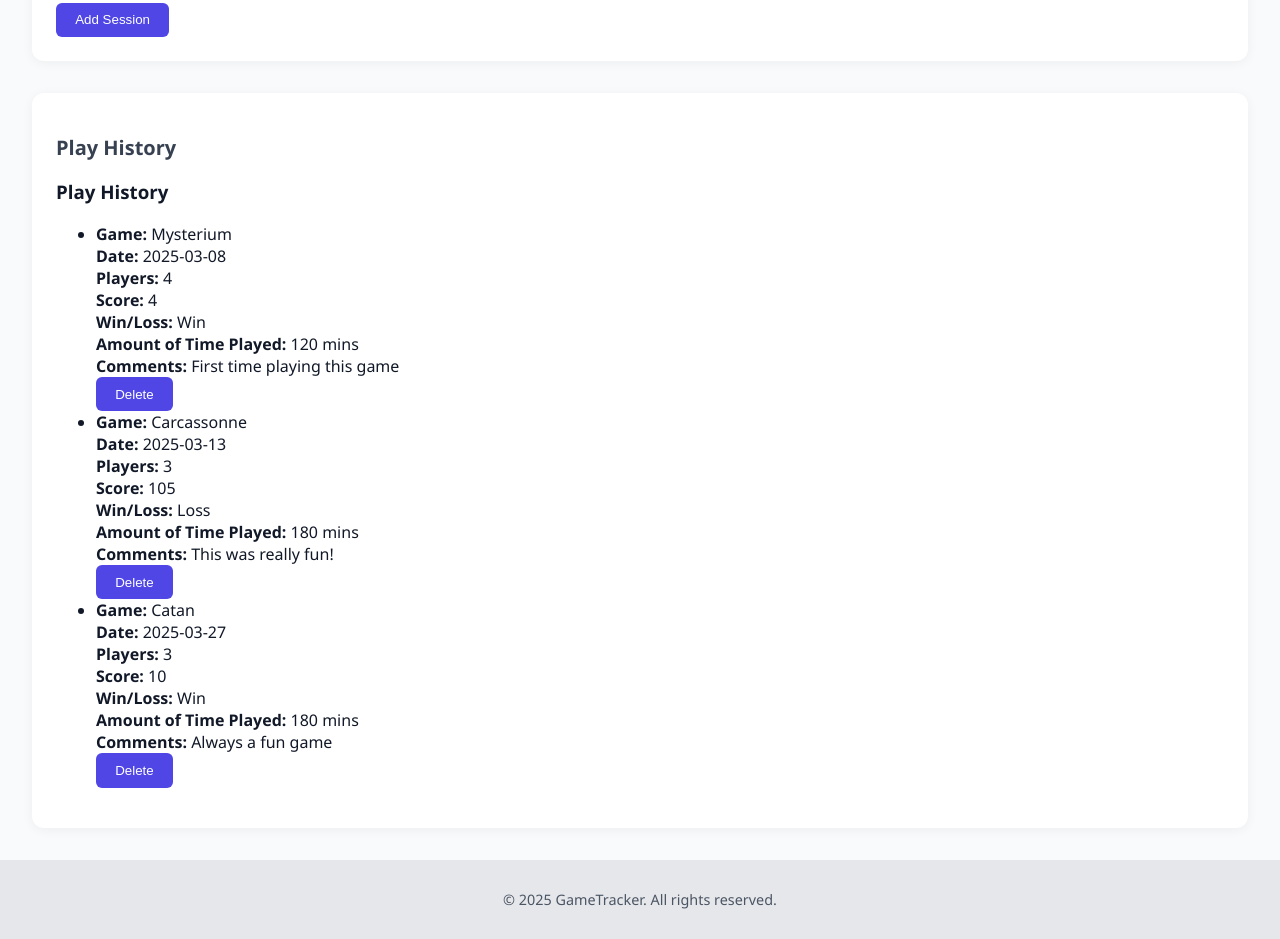
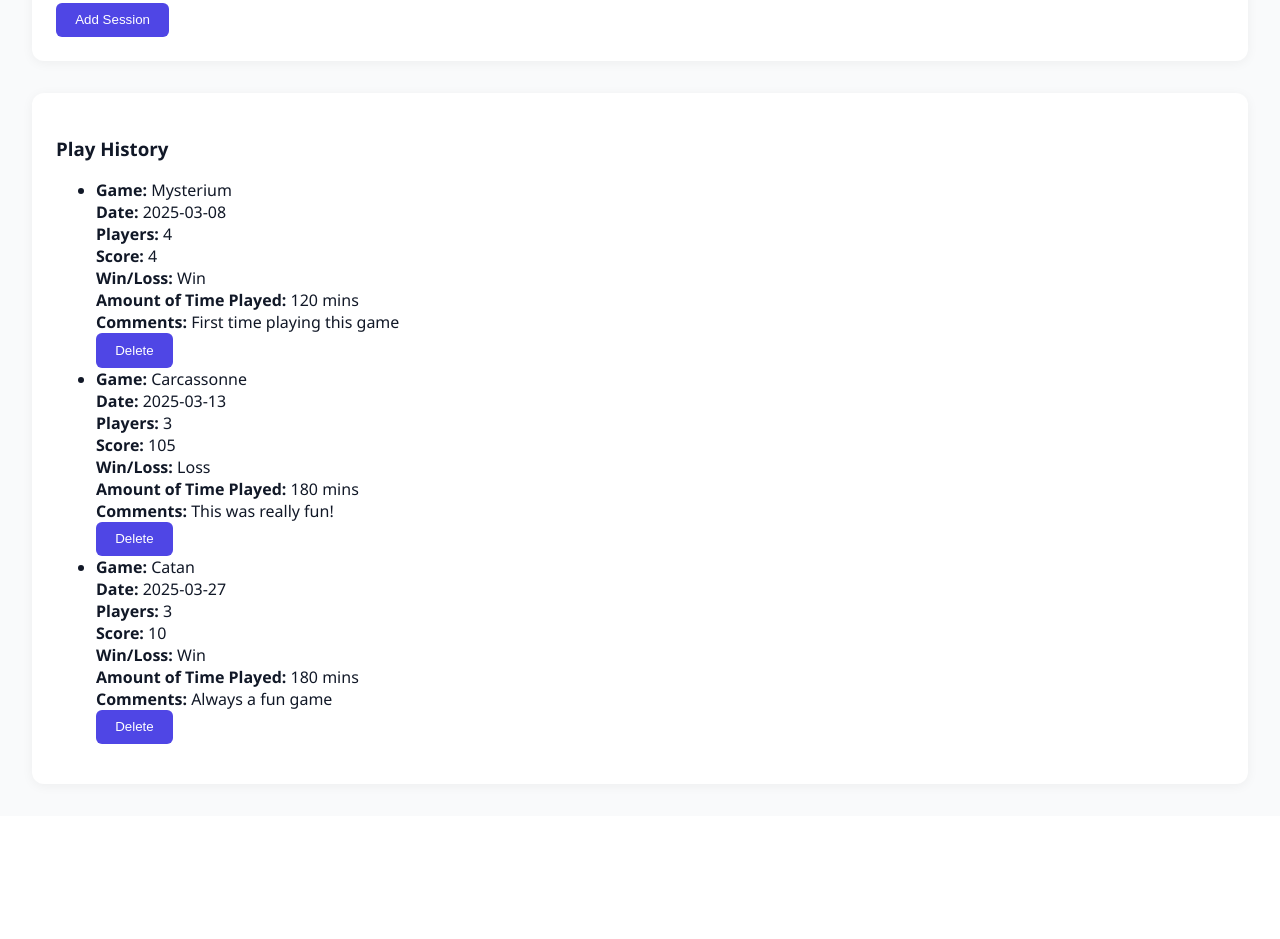
Before and after one commit to kwags/bgst, a React (Create React App) app: page / in a window 1280 px wide. Shown: the part 840-1779 px from the top of the page. After the commit the page ends 1656 px from the top, so only its background shows below. Built offline with nearby package versions, Linux system fonts and the light colour scheme.

Commit message:
Removed duplicate header listing

```diff
--- a/src/App.js
+++ b/src/App.js
@@ -43,14 +43,9 @@ function App() {
         </section>
 
         <section className="app-section">
-          <h2>Play History</h2>
           <PlayHistory items={items} setItems={setItems} />
         </section>
       </main>
-
-      <footer className="app-footer">
-        <p>© 2025 GameTracker. All rights reserved.</p>
-      </footer>
     </div>
   );
 }
```
